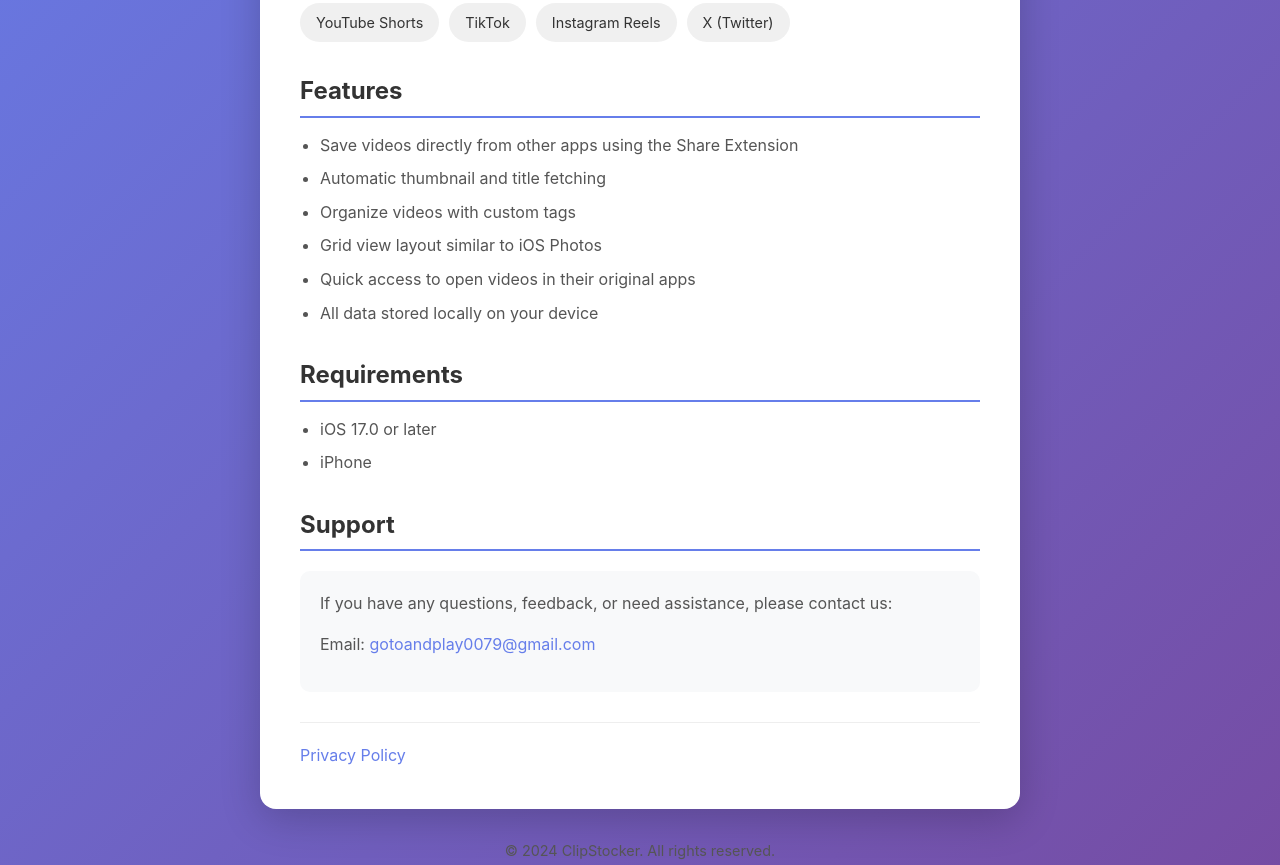
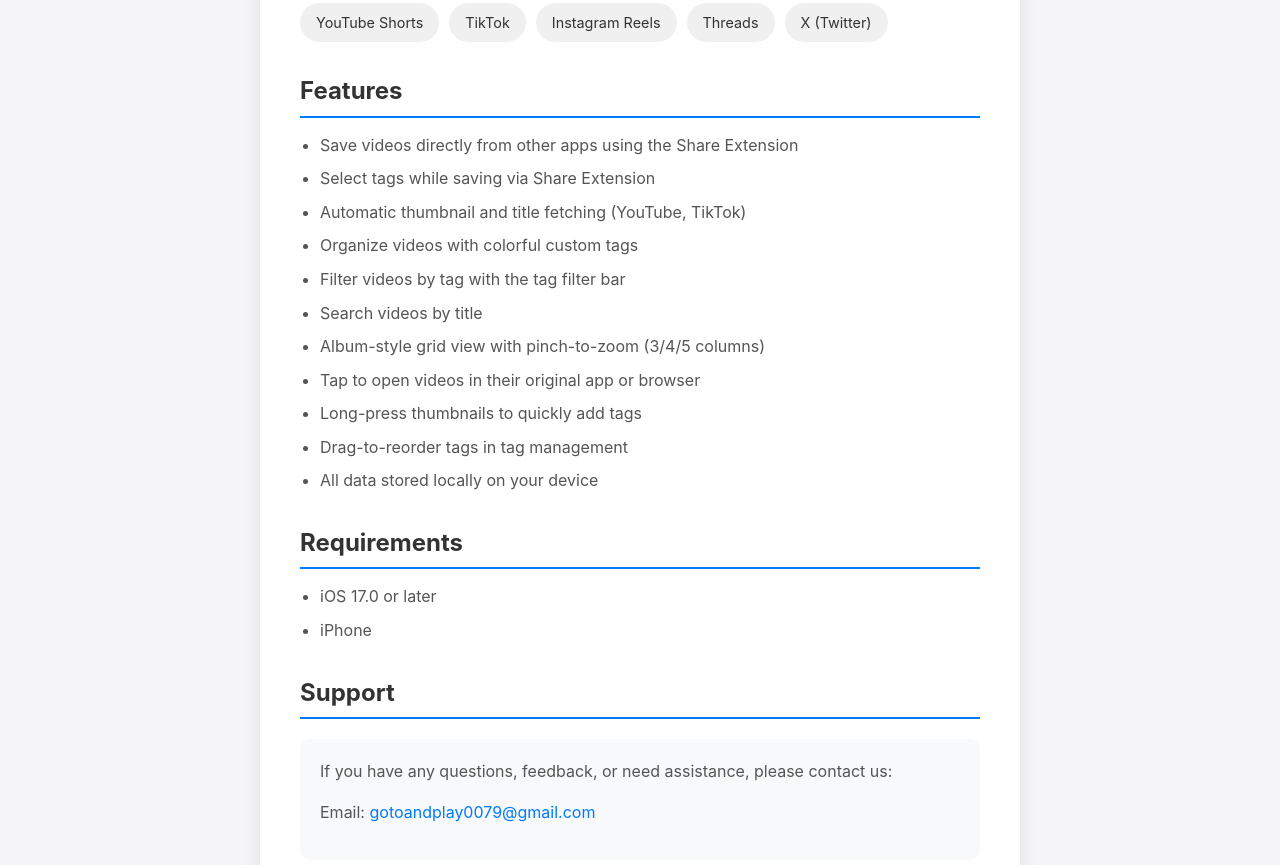
Before and after one commit to YutaTrm/clip-stocker, a plain HTML site: page docs/index.html in a window 1280 px wide. Shown: the part 416-1281 px from the top of the page. Drawn offline with Linux system fonts and the light colour scheme.

Commit message:
静的ページの色味変更

```diff
--- a/docs/index.html
+++ b/docs/index.html
@@ -14,7 +14,7 @@
             font-family: -apple-system, BlinkMacSystemFont, 'Segoe UI', Roboto, Helvetica, Arial, sans-serif;
             line-height: 1.6;
             color: #333;
-            background: linear-gradient(135deg, #667eea 0%, #764ba2 100%);
+            background: #f5f5f7;
             min-height: 100vh;
         }
         .container {
@@ -26,7 +26,7 @@
             background: white;
             border-radius: 16px;
             padding: 40px;
-            box-shadow: 0 10px 40px rgba(0,0,0,0.2);
+            box-shadow: 0 4px 20px rgba(0,0,0,0.08);
         }
         h1 {
             font-size: 2.5em;
@@ -43,7 +43,7 @@
             margin-top: 30px;
             margin-bottom: 15px;
             color: #333;
-            border-bottom: 2px solid #667eea;
+            border-bottom: 2px solid #007AFF;
             padding-bottom: 5px;
         }
         p {
@@ -78,7 +78,7 @@
             margin-top: 20px;
         }
         .contact a {
-            color: #667eea;
+            color: #007AFF;
             text-decoration: none;
         }
         .contact a:hover {
@@ -90,7 +90,7 @@
             border-top: 1px solid #eee;
         }
         .links a {
-            color: #667eea;
+            color: #007AFF;
             text-decoration: none;
             margin-right: 20px;
         }
@@ -100,7 +100,7 @@
         footer {
             text-align: center;
             margin-top: 30px;
-            color: rgba(255,255,255,0.8);
+            color: #888;
             font-size: 0.9em;
         }
     </style>
@@ -119,16 +119,22 @@
                 <span class="platform">YouTube Shorts</span>
                 <span class="platform">TikTok</span>
                 <span class="platform">Instagram Reels</span>
+                <span class="platform">Threads</span>
                 <span class="platform">X (Twitter)</span>
             </div>
 
             <h2>Features</h2>
             <ul>
                 <li>Save videos directly from other apps using the Share Extension</li>
-                <li>Automatic thumbnail and title fetching</li>
-                <li>Organize videos with custom tags</li>
-                <li>Grid view layout similar to iOS Photos</li>
-                <li>Quick access to open videos in their original apps</li>
+                <li>Select tags while saving via Share Extension</li>
+                <li>Automatic thumbnail and title fetching (YouTube, TikTok)</li>
+                <li>Organize videos with colorful custom tags</li>
+                <li>Filter videos by tag with the tag filter bar</li>
+                <li>Search videos by title</li>
+                <li>Album-style grid view with pinch-to-zoom (3/4/5 columns)</li>
+                <li>Tap to open videos in their original app or browser</li>
+                <li>Long-press thumbnails to quickly add tags</li>
+                <li>Drag-to-reorder tags in tag management</li>
                 <li>All data stored locally on your device</li>
             </ul>
 
```
Also changed, not shown: docs/privacy.html (+11 -9 lines).
